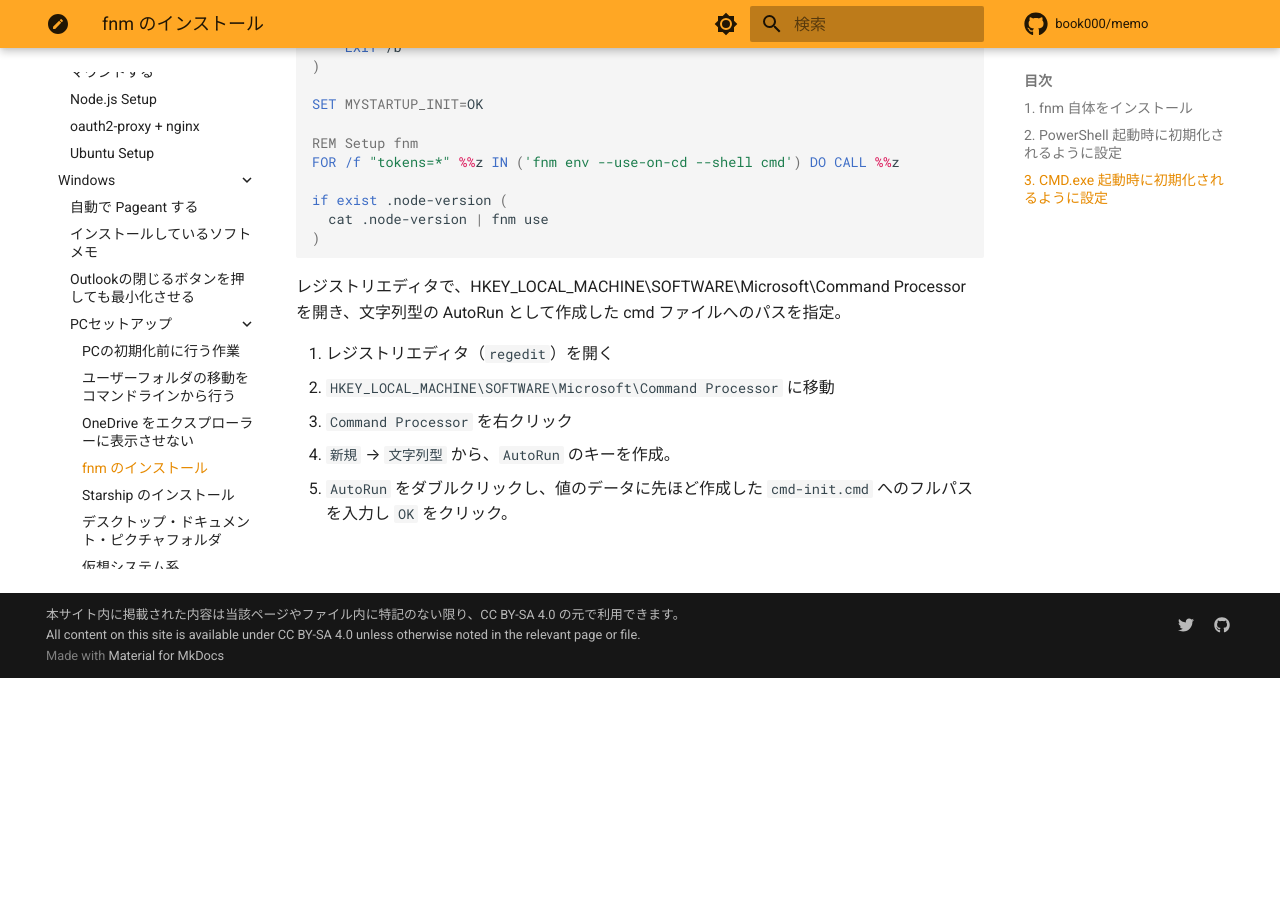
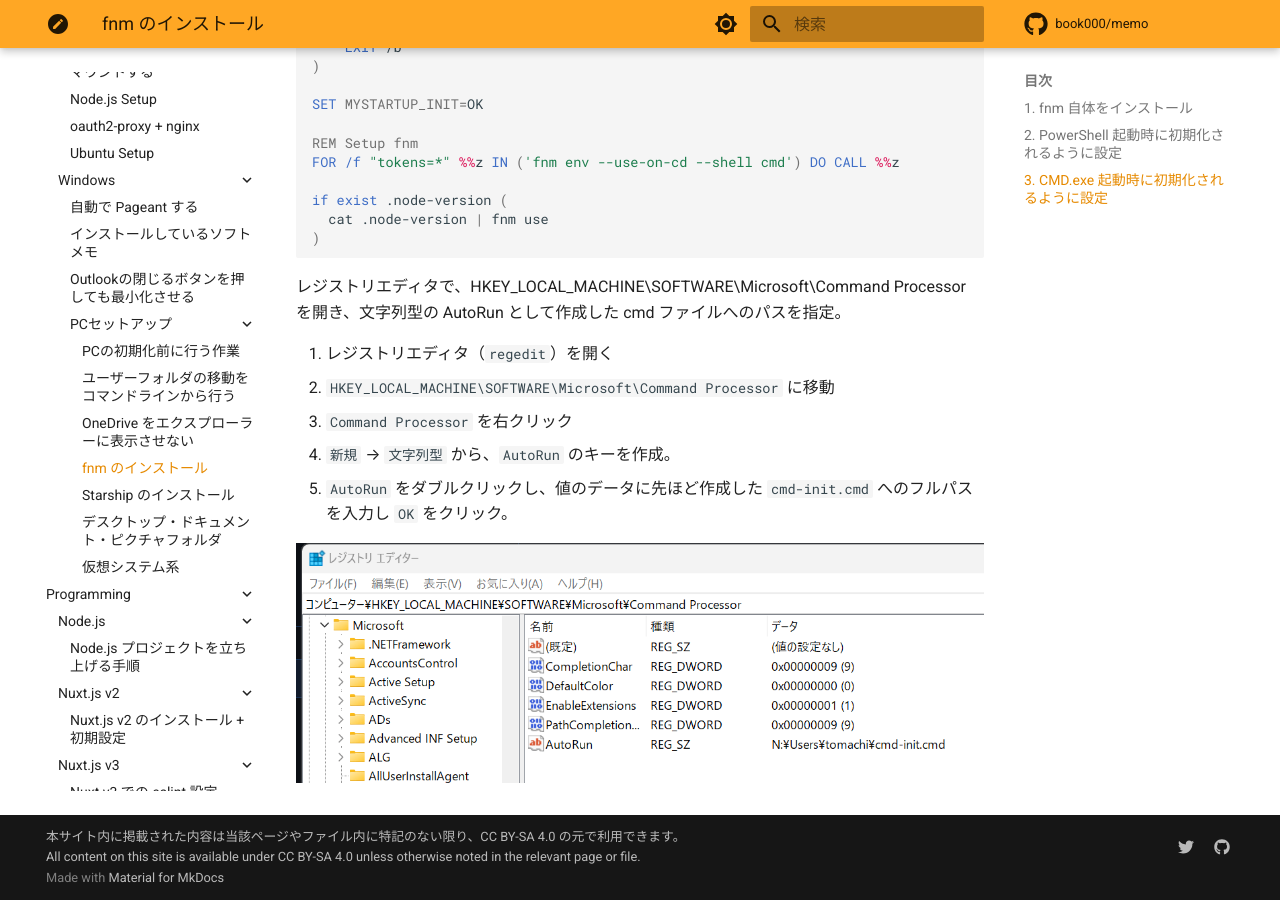
Before and after one commit to book000/memo, an MkDocs documentation site: the page built from docs/os/windows/setup/install-fnm.md, in a window 1280 px wide and 900 px high, scrolled down 849 px. Built offline with MkDocs 1.6.1 and Material for MkDocs 9.7.7, drawn with Linux system fonts in a browser that asks for light colours; comment, search, counter and statistics services are not loaded; before the commit the page ends 1527 px from its top, so only the background shows below that.

Commit message:
fix: filepath

```diff
--- a/docs/os/windows/setup/install-fnm.md
+++ b/docs/os/windows/setup/install-fnm.md
@@ -54,4 +54,4 @@
 4. `新規` → `文字列型` から、`AutoRun` のキーを作成。
 5. `AutoRun` をダブルクリックし、値のデータに先ほど作成した `cmd-init.cmd` へのフルパスを入力し `OK` をクリック。
 
-![](image-11.png)
+![](assets/image-11.png)
```
